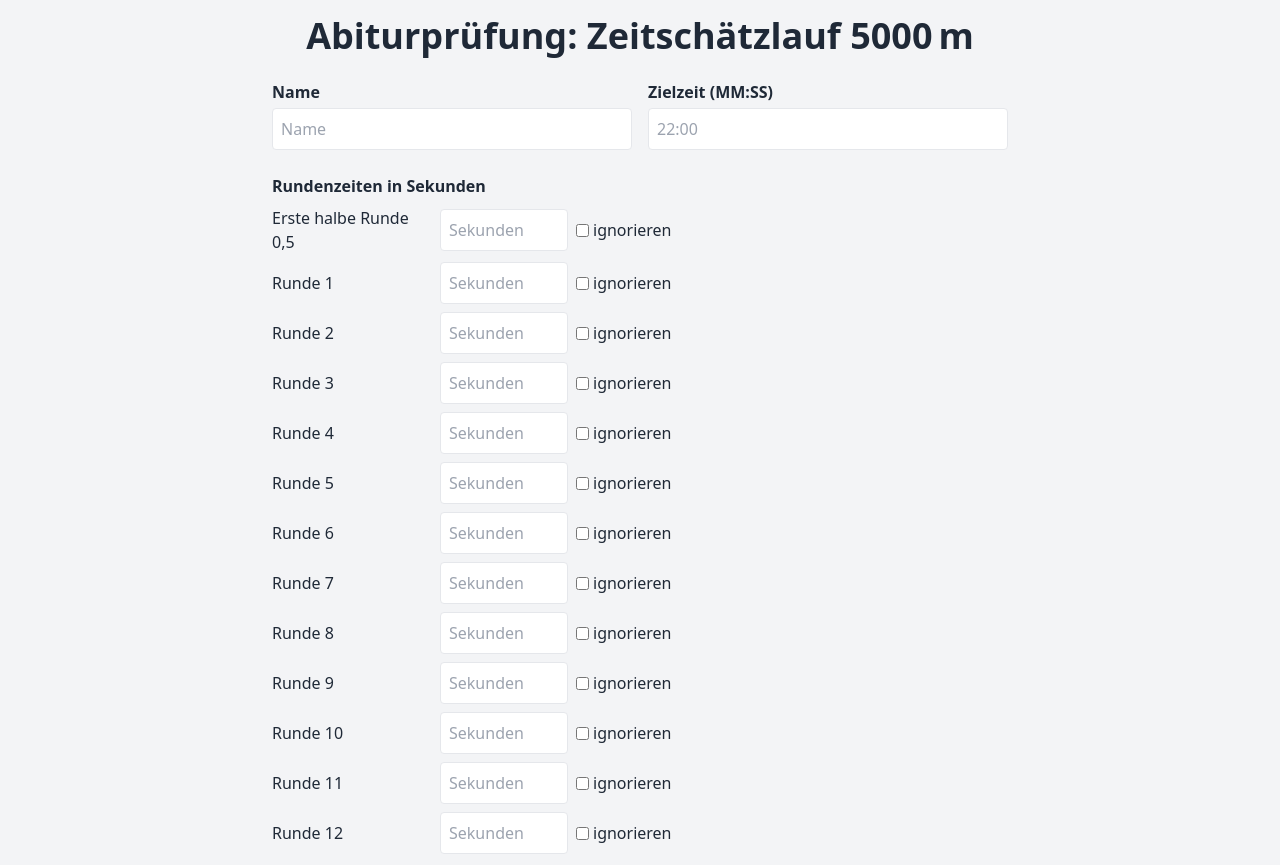
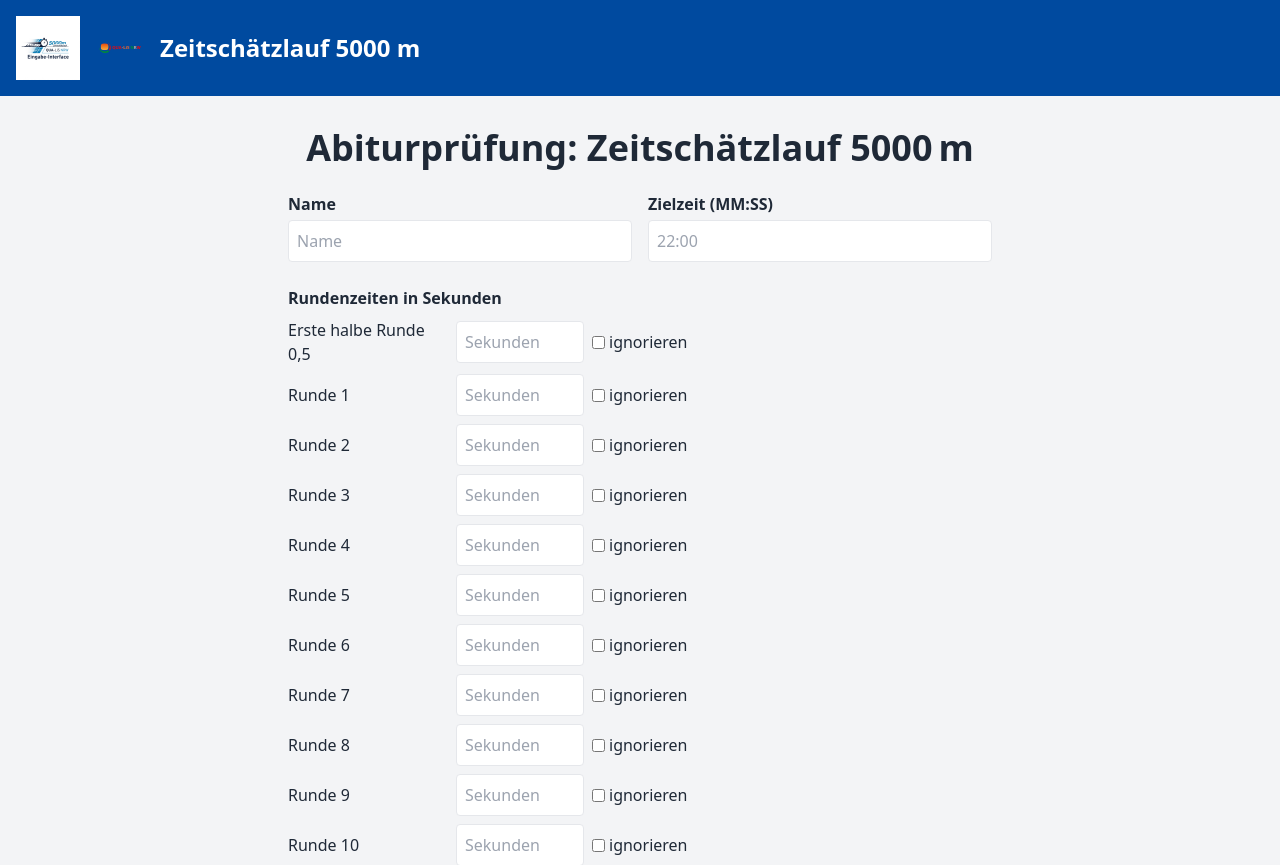
Before and after one commit to RadDWB/Abitur7_Ausdauer_final, a Next.js app: page / in a window 1280 px wide. Shown: the top 865 px of the page. Built offline with nearby package versions, Linux system fonts and the light colour scheme.

Commit message:
Update layout.tsx

```diff
--- a/app/layout.tsx
+++ b/app/layout.tsx
@@ -1,12 +1,34 @@
-import '../styles/globals.css';
-import { ReactNode } from 'react';
+import '../styles/globals.css'
+import { ReactNode } from 'react'
+import Image from 'next/image'
 
 export default function RootLayout({ children }: { children: ReactNode }) {
   return (
     <html lang="de">
       <body className="min-h-screen bg-gray-100">
-        {children}
+        <header className="bg-[#004A9F] text-white p-4 flex items-center gap-4">
+          {/* Dein Logo */}
+          <Image
+            src="/Zeit.png"      // liegt in public/Zeit.png
+            alt="Zeitschätzlauf Logo"
+            width={64}
+            height={64}
+          />
+          {/* Qualis-NRW-Logo */}
+          <Image
+            src="/qualis-logo.svg"  // lege qualis-logo.svg ebenfalls in public/
+            alt="Qualis NRW"
+            width={48}
+            height={48}
+          />
+          <h1 className="text-2xl font-bold">
+            Zeitschätzlauf 5000 m
+          </h1>
+        </header>
+        <main className="p-4 max-w-3xl mx-auto">
+          {children}
+        </main>
       </body>
     </html>
-  );
+  )
 }
```
